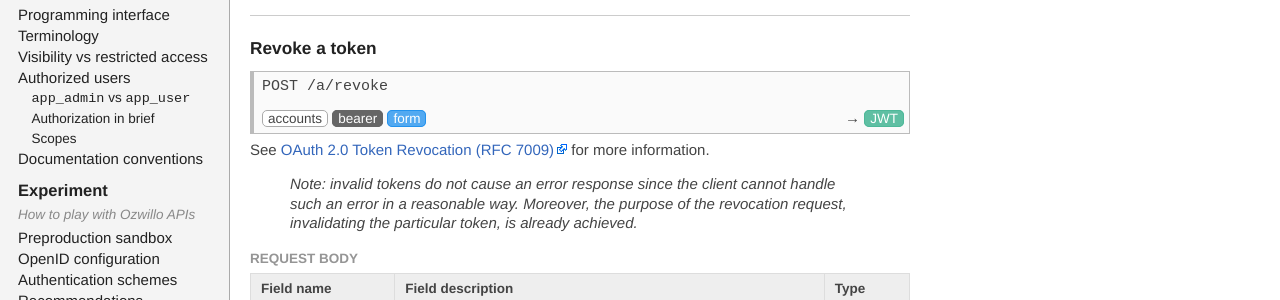
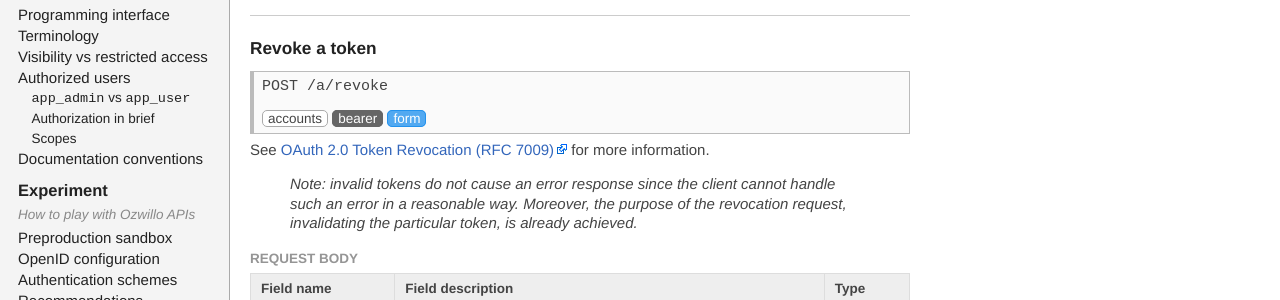
Before and after one commit to ozwillo/ozwillo-doc, a Jekyll site: the page built from index.html, in a window 1280 px wide and 900 px high, scrolled down 25381 px. Shown: the part 149-449 px from the top of the window. Built offline with Jekyll 4.4.1, drawn with Linux system fonts in a browser that asks for light colours; nearby versions of some CDN libraries; library files that are not in the unit come from our copies.

Commit message:
Revocation endpoint has no response type (response should be ignored)

```diff
--- a/_includes/5-api-reference.md
+++ b/_includes/5-api-reference.md
@@ -277,9 +277,6 @@ This endpoint is only accessible to _protected resources_ (in OAuth 2.0 parlance
 			<span class="api-host">accounts</span>
 			<span class="api-auth">bearer</span>
 			<span class="api-input">form</span>
-		</div>
-		<div class="api-response">
-			<span class="api-output">JWT</span>
 		</div>
 	</div>
 </div>
```
